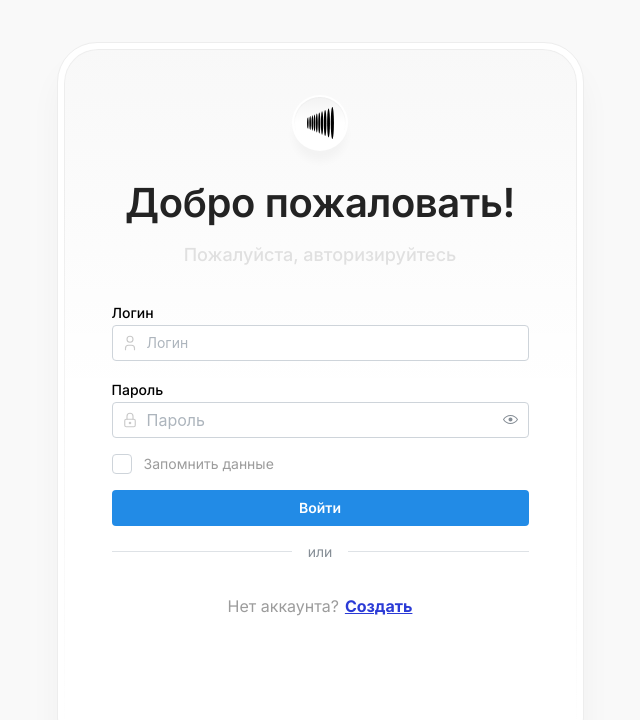
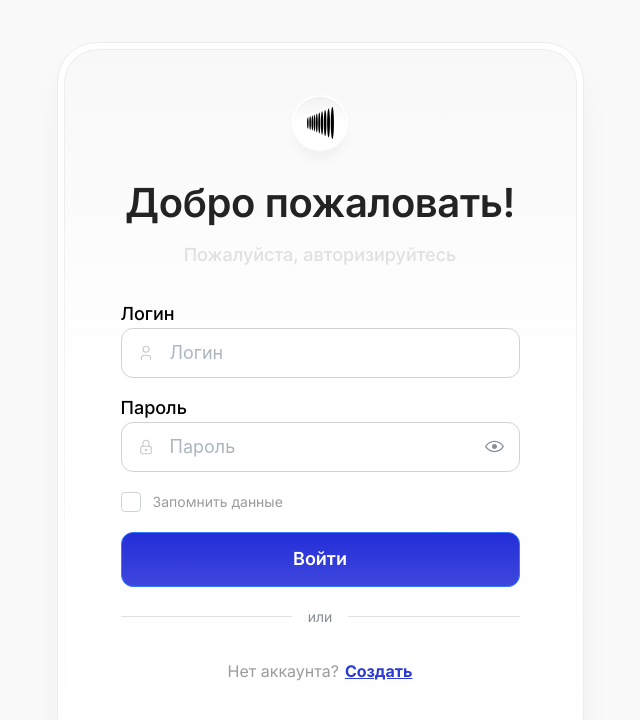
Before and after one commit to Kisrow/test, a React (Vite) app: page /login in a window 1280 px wide. Shown: the top 720 px of the page, without its empty margins (320-960 px from the left). Built offline with nearby package versions, Linux system fonts and the light colour scheme.

Commit message:
логин: поправил разметку, стилизацию

```diff
--- a/src/features/auth/Login.module.css
+++ b/src/features/auth/Login.module.css
@@ -62,7 +62,9 @@
   color: #e0e0e0;
 }
 
-.login {
+.logo {
+  display: flex;
+  align-self: center;
   justify-content: center;
   align-items: center;
   position: relative;
@@ -75,7 +77,7 @@
     0 0 0 2px #fff,
     0 12px 8px rgba(0, 0, 0, 0.03);
 }
-.login::before {
+.logo::before {
   content: "";
   position: absolute;
   inset: 0;
@@ -97,3 +99,17 @@
     linear-gradient(#fff 0 0);
   mask-composite: exclude;
 }
+
+.button {
+  font-family: var(--third-family);
+  border: 1px solid #367aff;
+  background-image: linear-gradient(
+    180deg,
+    rgba(255, 255, 255, 0) 0%,
+    rgba(255, 255, 255, 0.12) 100%
+  );
+  background-color: #242ed8;
+  box-shadow:
+    0 8px 8px rgba(54, 122, 255, 0.03),
+    0 -2px 0 1 rgba(0, 0, 0, 0.08);
+}
--- a/src/features/auth/LoginForm.tsx
+++ b/src/features/auth/LoginForm.tsx
@@ -48,25 +48,25 @@ export function LoginForm() {
 
   return (
     <LoginCard>
-      <Stack gap={32}>
-        <Stack align="center">
-          <Paper
-            w={52}
-            h={52}
-            radius="xl"
-            display="flex"
-            className={styles.login}
-          >
+      <Stack mx={"auto"} gap="xl" w={399} justify="center">
+        <Paper w={52} h={52} radius="xl" className={styles.logo}>
           <img src="/logo.svg" alt="logo" />
         </Paper>
-        </Stack>
+
         <Stack>
           <Title order={1} className={styles.title}>
             Добро пожаловать!
           </Title>
           <Text className={styles.subtitle}>Пожалуйста, авторизируйтесь</Text>
         </Stack>
-        <Stack gap="md" component="form" onSubmit={handleSubmit(onSubmit)}>
+
+        <Stack
+          justify="flex-start"
+          gap="lg"
+          component="form"
+          onSubmit={handleSubmit(onSubmit)}
+        >
+          <Stack gap={"md"}>
             <UsernameInput control={control} errors={formState.errors} />
             <PasswordInput
               label="Пароль"
@@ -74,8 +74,11 @@ export function LoginForm() {
               autoComplete="current-password"
               error={formState.errors.password?.message}
               leftSection={<IconLock size={18} stroke={1.5} color="#C9C9C9" />}
+              radius={12}
+              size="lg"
               {...register("password")}
             />
+          </Stack>
 
           <Checkbox
             c={"#9c9c9c"}
@@ -89,9 +92,18 @@ export function LoginForm() {
             </Text>
           )}
 
-          <Button type="submit" loading={formState.isSubmitting} fullWidth>
+          <Button
+            className={styles.button}
+            type="submit"
+            loading={formState.isSubmitting}
+            radius={12}
+            size="lg"
+            h={55}
+            fullWidth
+          >
             Войти
           </Button>
+
           <Group gap="md" align="center">
             <Divider flex={1} />
             <Text size="sm" c="dimmed">
@@ -100,6 +112,7 @@ export function LoginForm() {
             <Divider flex={1} />
           </Group>
         </Stack>
+
         <Group justify="center" gap={6}>
           <Text size="md" c="#9c9c9c">
             Нет аккаунта?
--- a/src/features/auth/ui/UsernameInput.tsx
+++ b/src/features/auth/ui/UsernameInput.tsx
@@ -23,6 +23,8 @@ export function UsernameInput({ control, errors }: Props) {
             autoComplete="username"
             error={errors.username?.message}
             leftSection={<IconUser size={18} stroke={1.5} color="#C9C9C9" />}
+            radius={12}
+            size="lg"
             {...field}
             rightSection={
               hasValue ? (
```
Lines whose indentation alone changed are shown as unchanged.
